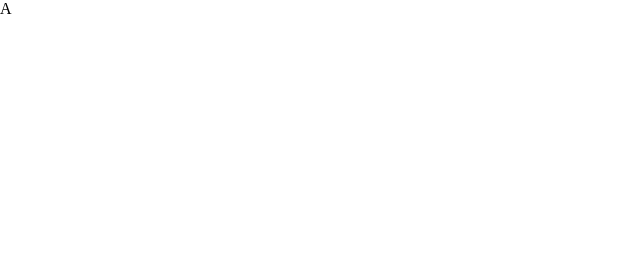
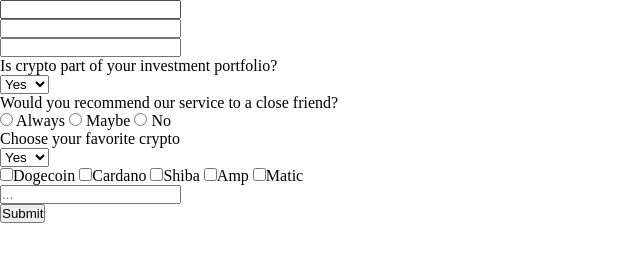
Before and after one commit to bspence205/survey-form, a plain HTML site: page index.html in a window 1280 px wide. Shown: the whole page, without its empty margins (0-640 px from the left). Drawn offline with Linux system fonts and the light colour scheme.

Commit message:
index.html

```diff
--- a/index.html
+++ b/index.html
@@ -7,6 +7,70 @@
     <title>Survey Form</title>
 </head>
 <body>
-    A
+    <div class="container">
+        <div class="name">
+            <input type="text" name="name" id="name">
+        </div>
+        <div class="email">
+            <input type="text" name="email" id="email">
+        </div>
+        <div class="age">
+            <input type="text" name="age" id="age">
+        </div>
+        <div class="options">
+            <p>Is crypto part of your investment portfolio?</p>
+            <select name="options" id="options">
+                <option value="Yes">Yes</option>
+                <option value="No">No</option>
+                <option value="Why">Why</option>
+            </select>
+        </div>
+        <div class="recommend">
+            <p>Would you recommend our service to a close friend?</p>
+            <label for="">
+                <input type="radio">
+                Always
+            </label>
+            <label for="">
+                <input type="radio">
+                Maybe
+            </label>
+            <label for="">
+                <input type="radio">
+                No
+            </label>
+        </div>
+        <div class="favorite">
+            <p>Choose your favorite crypto</p>
+            <select name="favorite" id="favorite">
+                <option value="Yes">Yes</option>
+                <option value="No">No</option>
+                <option value="Why">Why</option>
+            </select>
+        </div>
+        <div class="altcoins">
+            <label for="">
+                <input type="checkbox">Dogecoin
+            </label>
+            <label for="">
+                <input type="checkbox">Cardano
+            </label>
+            <label for="">
+                <input type="checkbox">Shiba
+            </label>
+            <label for="">
+                <input type="checkbox">Amp
+            </label>
+            <label for="">
+                <input type="checkbox">Matic
+            </label>
+        </div>
+        <div class="textfield">
+            <input type="text-field" placeholder="...">
+        </div>
+        <div class="submit">
+            <button>Submit</button>
+        </div>
+    </div>
 </body>
 </html>
```
